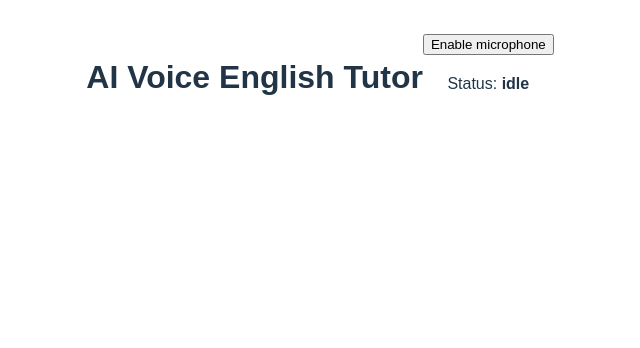
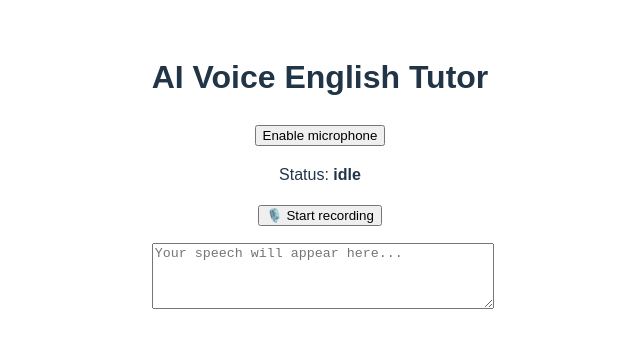
Before and after one commit to OlgaBieliaieva/AI-voice-english-tutor-client, a React (Vite) app: page / in a window 1280 px wide. Shown: the top 348 px of the page, without its empty margins (320-960 px from the left). Built offline with nearby package versions, Linux system fonts and the light colour scheme.

Commit message:
feat: add browser speech-to-text support

```diff
--- a/src/App.jsx
+++ b/src/App.jsx
@@ -1,4 +1,5 @@
 import MicrophoneButton from "./components/MicrophoneButton";
+import VoiceInput from "./components/VoiceInput";
 import style from "./App.module.css";
 
 function App() {
@@ -6,6 +7,7 @@ function App() {
     <div className={style.container}>
       <h1>AI Voice English Tutor</h1>
       <MicrophoneButton />
+      <VoiceInput />
     </div>
   );
 }
--- a/src/App.module.css
+++ b/src/App.module.css
@@ -1,5 +1,6 @@
 .container {
   display: flex;
+  flex-direction: column;
   max-width: 1280px;
   margin: 0 auto;
   padding: 2rem;
--- /dev/null
+++ b/src/components/VoiceInput.jsx
@@ -0,0 +1,34 @@
+import { useSpeechToText } from "../hooks/useSpeechToText";
+
+export default function VoiceInput() {
+  const {
+    isRecording,
+    transcript,
+    setTranscript,
+    startRecording,
+    stopRecording,
+    error,
+  } = useSpeechToText();
+
+  return (
+    <div>
+      <div>
+        {!isRecording ? (
+          <button onClick={startRecording}>🎙️ Start recording</button>
+        ) : (
+          <button onClick={stopRecording}>⏹ Stop recording</button>
+        )}
+      </div>
+
+      {error && <p style={{ color: "red" }}>{error}</p>}
+
+      <textarea
+        value={transcript}
+        onChange={(e) => setTranscript(e.target.value)}
+        placeholder="Your speech will appear here..."
+        rows={4}
+        style={{ width: "100%", marginTop: "1rem" }}
+      />
+    </div>
+  );
+}
--- /dev/null
+++ b/src/hooks/useSpeechToText.js
@@ -0,0 +1,67 @@
+import { useEffect, useRef, useState } from "react";
+
+const SpeechRecognition =
+  window.SpeechRecognition || window.webkitSpeechRecognition;
+
+export function useSpeechToText() {
+  const recognitionRef = useRef(null);
+
+  const [isRecording, setIsRecording] = useState(false);
+  const [transcript, setTranscript] = useState("");
+  const [error] = useState(
+    !SpeechRecognition
+      ? "Speech recognition is not supported in this browser"
+      : null
+  );
+
+  useEffect(() => {
+    if (!SpeechRecognition) return;
+
+    const recognition = new SpeechRecognition();
+    recognition.lang = "en-US";
+    recognition.interimResults = true;
+    recognition.continuous = true;
+
+    recognition.onresult = (event) => {
+      let text = "";
+
+      for (let i = event.resultIndex; i < event.results.length; i++) {
+        text += event.results[i][0].transcript;
+      }
+
+      setTranscript(text);
+    };
+
+    recognition.onerror = (event) => {
+      console.error("[STT ERROR]", event);
+      setIsRecording(false);
+    };
+
+    recognition.onend = () => {
+      setIsRecording(false);
+    };
+
+    recognitionRef.current = recognition;
+  }, []);
+
+  const startRecording = () => {
+    if (!recognitionRef.current) return;
+    setTranscript("");
+    recognitionRef.current.start();
+    setIsRecording(true);
+  };
+
+  const stopRecording = () => {
+    recognitionRef.current?.stop();
+    setIsRecording(false);
+  };
+
+  return {
+    isRecording,
+    transcript,
+    setTranscript,
+    startRecording,
+    stopRecording,
+    error,
+  };
+}
```
